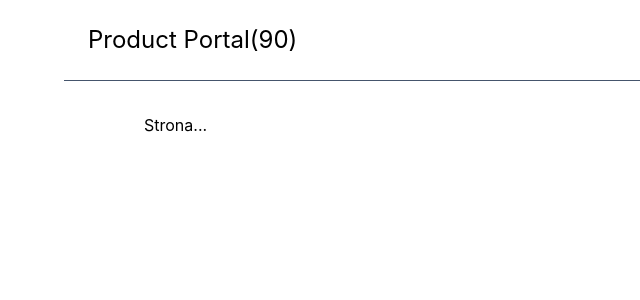
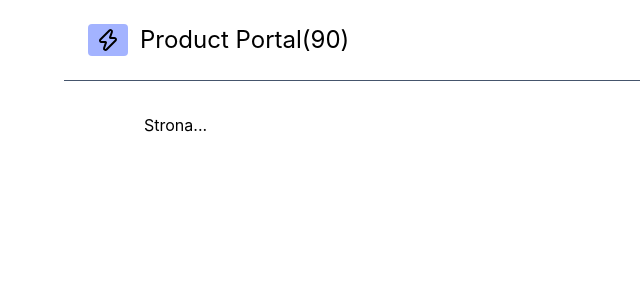
Before and after one commit to michaljabi/20260622-react, a React (Vite) app in the folder product-portal/: page / in a window 1280 px wide. Shown: the top 300 px of the page, without its empty margins (0-640 px from the left). Built offline with nearby package versions, Linux system fonts and the light colour scheme.

Commit message:
task(9): instalacja ikon w projekcie.

```diff
--- a/product-portal/package.json
+++ b/product-portal/package.json
@@ -13,6 +13,7 @@
     "format": "prettier ./src --write"
   },
   "dependencies": {
+    "lucide-react": "^1.21.0",
     "react": "^19.2.6",
     "react-dom": "^19.2.6"
   },
--- a/product-portal/src/common/Header.tsx
+++ b/product-portal/src/common/Header.tsx
@@ -1,3 +1,12 @@
+/*
+Trick, żeby pozbyć się komunikatów o błędach jeśli nie użyjemy Zap!
+
+// eslint-disable-next-line @typescript-eslint/ban-ts-comment
+// @ts-ignore
+// eslint-disable-next-line
+*/
+import { Zap } from 'lucide-react'
+
 // Dobra praktyka w TS to pokazanie na górze komponentu jego wartości
 // WEJŚCOWYCH czyli props
 type HeaderProps = {
@@ -5,12 +14,17 @@ type HeaderProps = {
     itemsCount?: number;
 }
 
+
 export function Header({ title = 'Product Portal', itemsCount }: HeaderProps) {
   return (
     <header className="mx-auto max-w-6xl flex items-center p-3 md:p-6 border-slate-600 border-b">
        {/* https://developer.mozilla.org/en-US/docs/Web/JavaScript/Reference/Operators/Conditional_operator */}
        {/* https://developer.mozilla.org/en-US/docs/Glossary/Falsy */}
-      <span className="md:text-xl lg:text-2xl mr-6">{title}{itemsCount ? '(' + itemsCount + ')' : '' }</span>
+
+      <div className="mr-3 bg-indigo-300 text-black p-1 px-2 rounded">
+        <Zap />
+      </div>
+       <span className="md:text-xl lg:text-2xl mr-6">{title}{itemsCount ? '(' + itemsCount + ')' : '' }</span>
     </header>
   );
 }
```
Also changed, not shown: 1 other file (tests, documents, lock files or other folders).
